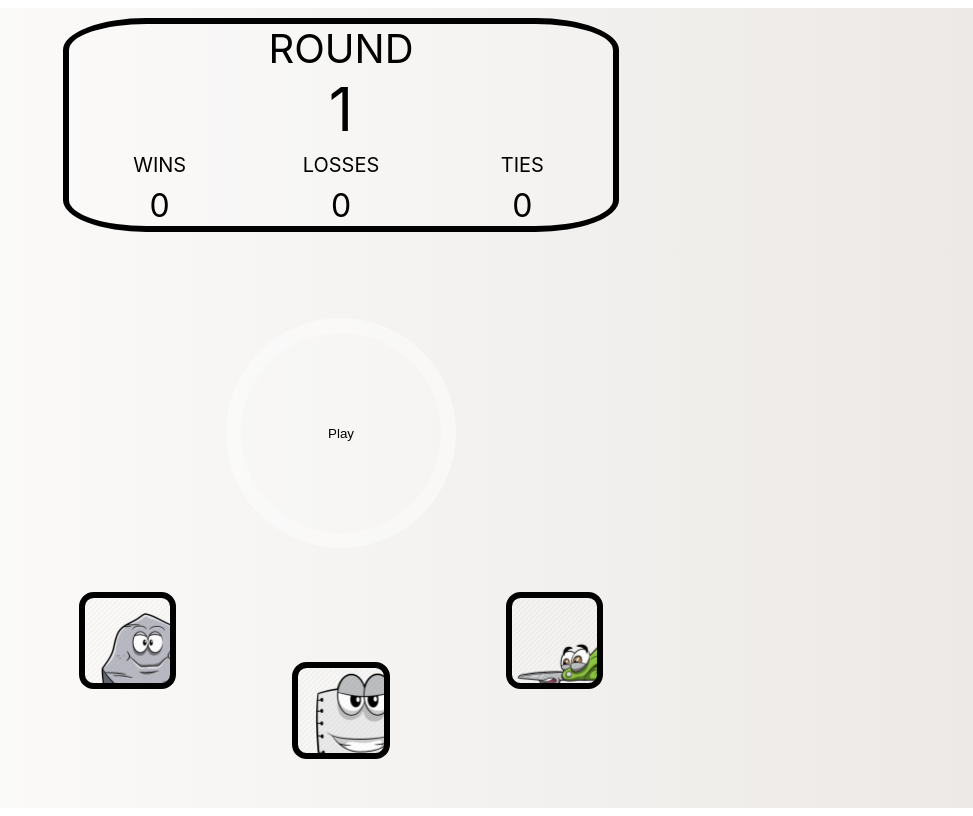
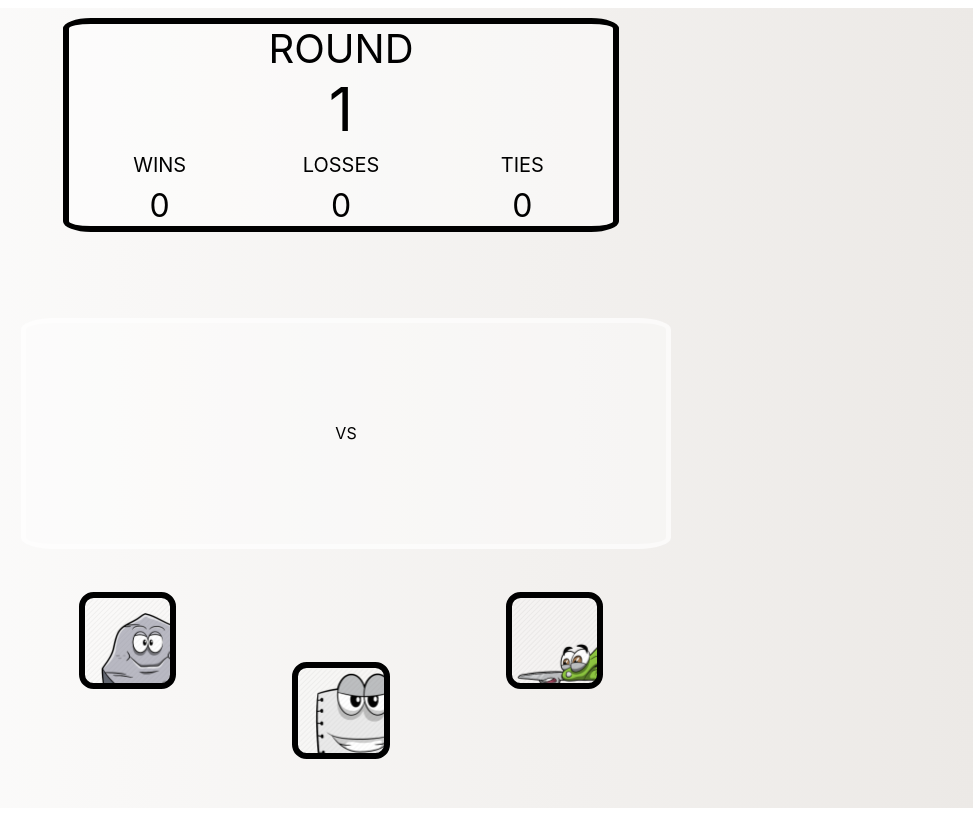
Before and after one commit to ronnoc5991/ronnoc5991.github.io, a plain HTML site: page index.html in a window 1280 px wide. Both pictures are taken after a click on the button "Play". Shown: the whole page, without its empty margins (307-1280 px from the left). Drawn offline with Linux system fonts and the light colour scheme; files whose address does not match are found by name.

Commit message:
introduced playarea... now need to make it change depending on player and computer selections

```diff
--- a/index.html
+++ b/index.html
@@ -23,8 +23,8 @@
         grid-column-end: 3;
         margin-top: 10px;
         border: 6px solid black;
-        background-color: rgba(255, 255, 255, 0.15);
-        border-radius: 15%;
+        background-color: rgba(255, 255, 255, 0.40);
+        border-radius: 5%;
         width: 85%;
         height: 65%;
         justify-self: center;
@@ -136,6 +136,21 @@
     border: 15px solid yellow;
 }
 
+#playarea{
+    display: none;
+    background-color: rgba(255, 255, 255, 0.40);
+    border: 5px solid rgba(255, 255, 255, 0.50);
+    border-radius: 5%;
+    height: 90%;
+    width: 100%;
+    justify-content: center;
+    align-items: center;
+}
+
+#vs{
+    justify-content: center;
+}
+
 #bottom {
     grid-column-start: 2;
     grid-column-end: 3;
@@ -163,7 +178,7 @@
         align-self: center;
         justify-self: center;
         margin-bottom: 80;
-        background-image: url(images/rock1.png);
+        background-image: url(/home/cstreng95/the_odin_project/rock-paper-scissors/rock1.png);
     }
 
     #Rock:hover{
@@ -179,7 +194,7 @@
         align-self: center;
         justify-self: center;
         margin-top: 80;
-        background-image: url(images/paper1.png);
+        background-image: url(/home/cstreng95/the_odin_project/rock-paper-scissors/paper1.png);
     }
 
     #Paper:hover{
@@ -195,7 +210,7 @@
         align-self: center;
         justify-self: center;
         margin-bottom: 80;
-        background-image: url(images/scissors1.png);
+        background-image: url(/home/cstreng95/the_odin_project/rock-paper-scissors/scissors1.png);
     }
 
     #Scissors:hover{
@@ -234,6 +249,9 @@
 
             <div id="faceoff">
                 <button type="button" id="play"> Play </button>
+                <div id = "playarea">
+                    <div id="vs">VS</div>
+                </div>
             </div>
 
             <div id="bottom">
--- a/rps.js
+++ b/rps.js
@@ -1,5 +1,6 @@
 var options = Array('ROCK' , 'PAPER' , 'SCISSORS');
 const playbutton = document.getElementById("play");
+const playarea = document.getElementById('playarea');
 const rock = document.getElementById("Rock");
 const paper = document.getElementById("Paper");
 const scissors = document.getElementById("Scissors");
@@ -27,8 +28,17 @@ function startGame(){ //initializes the event listeners and removes event listen
     paper.addEventListener('click' , playRound);
     scissors.addEventListener('click' , playRound);
     playbutton.removeEventListener('click' , startGame);
+    togglePlayButton(); //makes the play button disappear
+    togglePlayArea();//makes the play area appear
 }
 
+function togglePlayButton (){ //removes the play button after the game is started
+    playbutton.style.display = 'none';
+}
+
+function togglePlayArea(){ //makes the play area appear
+    playarea.style.display = 'flex';
+}
 
 function playRound(){ //keeps track of round... after five rounds removes the event listeners from buttons
     if (roundCount == 6){ // when score = 5, remove the listeners
@@ -45,9 +55,6 @@ function playRound(){ //keeps track of round... after five rounds removes the ev
         } else console.log("I think this is a tie")
 }
 }
-//I need something that evaluates the score and removes the event listeners as well as declares a winner when the score is equal to five
-
-//else = run the event listeners
 
 function computerPlay(){ //this randomizes the computers selection
     let = computerSelection = options[Math.floor(Math.random() *options.length)];
```
